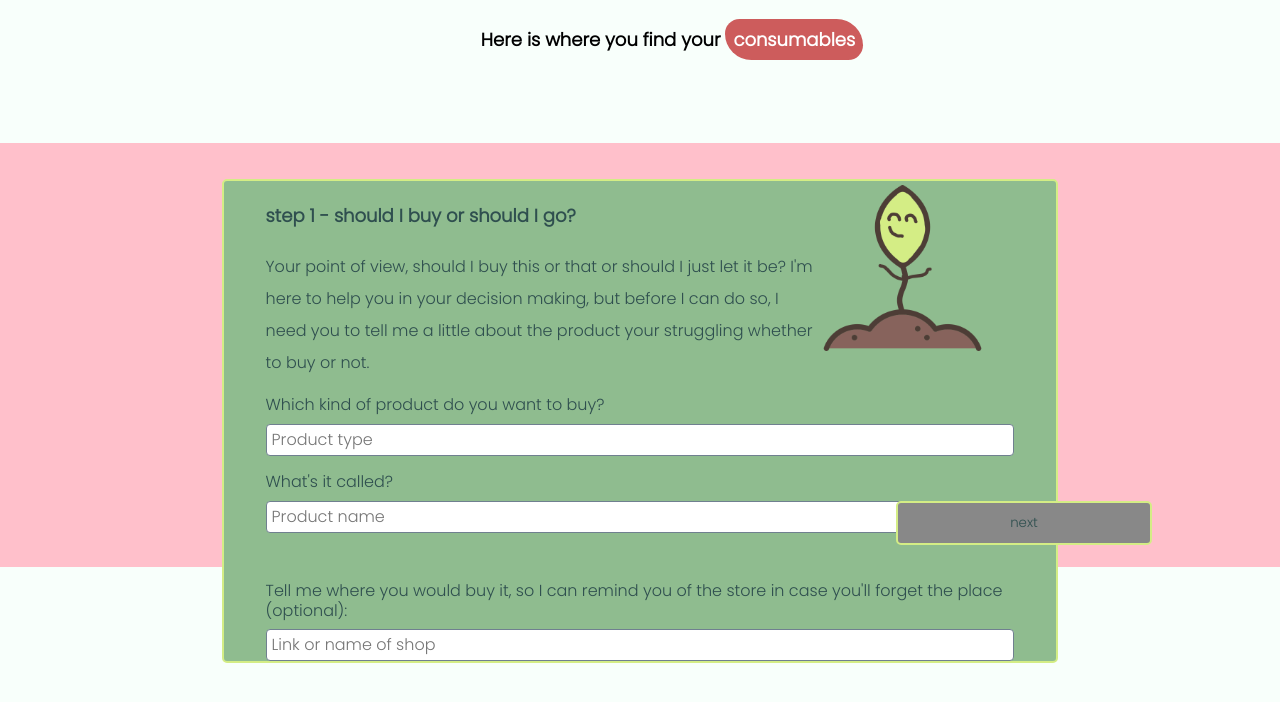
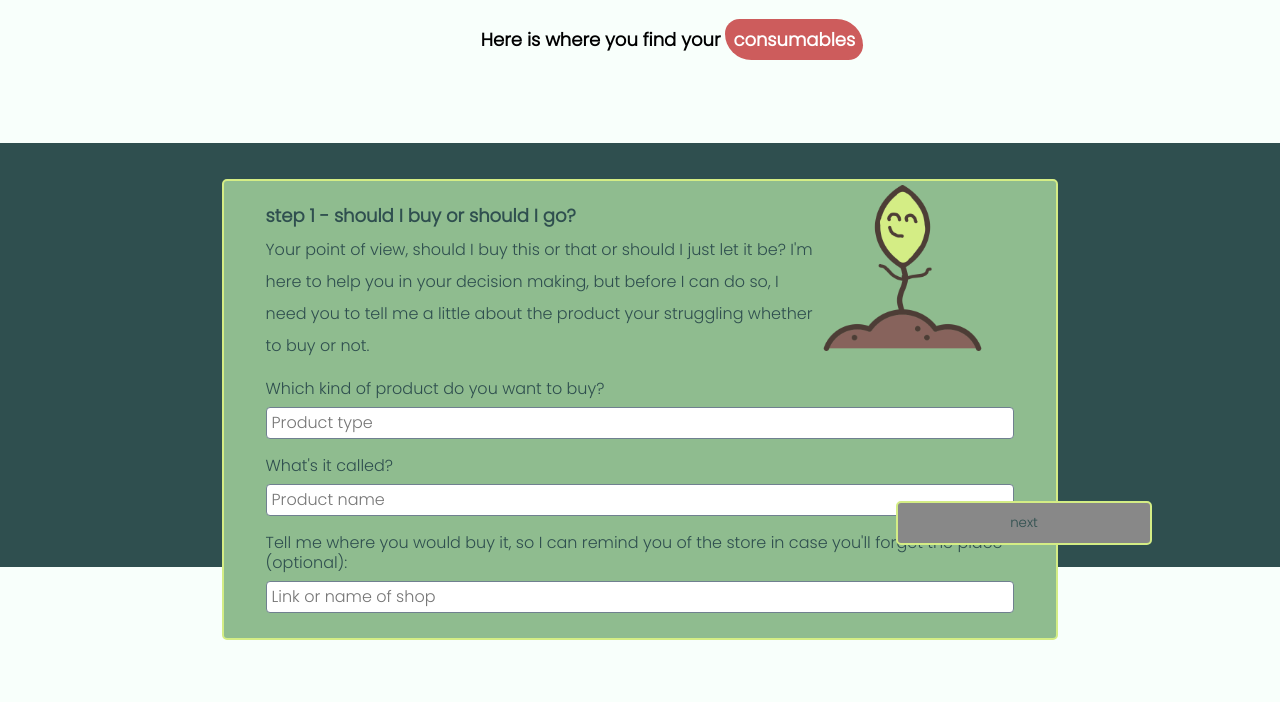
Before and after one commit to emmy2397/sustainable-tech-project, a React (Create React App) app: page / in a window 1280 px wide. Shown: the top 702 px of the page. Built offline with nearby package versions, Linux system fonts and the light colour scheme.

Commit message:
design-change-back-to-normal-form

```diff
--- a/src/Products.css
+++ b/src/Products.css
@@ -208,7 +208,7 @@ span.arrows {
 }
 
 .productForm.product-layout {
-    background-color: pink;
+    background-color: darkslategray;
     width: auto;
     height: 50vh;
     margin: 0;
@@ -353,11 +353,12 @@ button {
     width: auto;
     height: 60%;
     padding: 0;
-    margin: 0;
+    margin: 0 0 3% 0;
 }
 
 .formBox.tab1 > p {
     width: 66%;
+    margin: 0 5% 2% 5%;
 }
 
 /* page 2 */
@@ -371,6 +372,11 @@ button {
     margin: 0;
 }
 
+.formBox.tab2 > p {
+    padding: 0;
+    margin: 0 5% 2% 5%;
+}
+
 /* Page 3 */
 
 .formBox.tab3 {
@@ -380,6 +386,11 @@ button {
     height: auto;
     padding: 0;
     margin: 0;
+}
+
+.formBox.tab3 > label {
+    padding: 0;
+    margin: 0 5% 2% 5%;
 }
 
 /* Page 4 */
--- a/src/addProduct.js
+++ b/src/addProduct.js
@@ -561,7 +561,7 @@ render(){
 
                         <label htmlFor="name">What's it called?</label>
                         <input type="text" id="name" placeholder="Product name" name="product_name" onChange={this.handleChange} className={`${this.state.fieldTwoValidated}`}/>
-                        <br/>
+
                         <label htmlFor="name">Tell me where you would buy it, so I can remind you of the store in case you'll forget the place (optional):</label>
 
                         <input type="text" id="shop" placeholder="Link or name of shop" onChange={this.handleChange} className={`${this.state.fieldThreeValidated}`}/>
@@ -570,7 +570,7 @@ render(){
                     </div>
 
                     <div class="formBox tab2" style={this.state.tab ===2 ? {display : "block"}: {display: "none"}}>
-                        <h2>step 2 - </h2>
+                        <h2>step 2 - give me some facts</h2>
                             <p>Tell me a little more about your product, I'll note it down for you so you have all the facts in one place. Be honest to yourself do you really need this product immediatly and are you going to use it frequently?</p>
                             <label htmlFor="name">Price (in $):</label>
                             <input required type="number" id="price" onChange={this.handleChange} className={`${this.state.fieldFourValidated}`}/>
```
Also changed, not shown: 1 other file (tests, documents, lock files or other folders).
